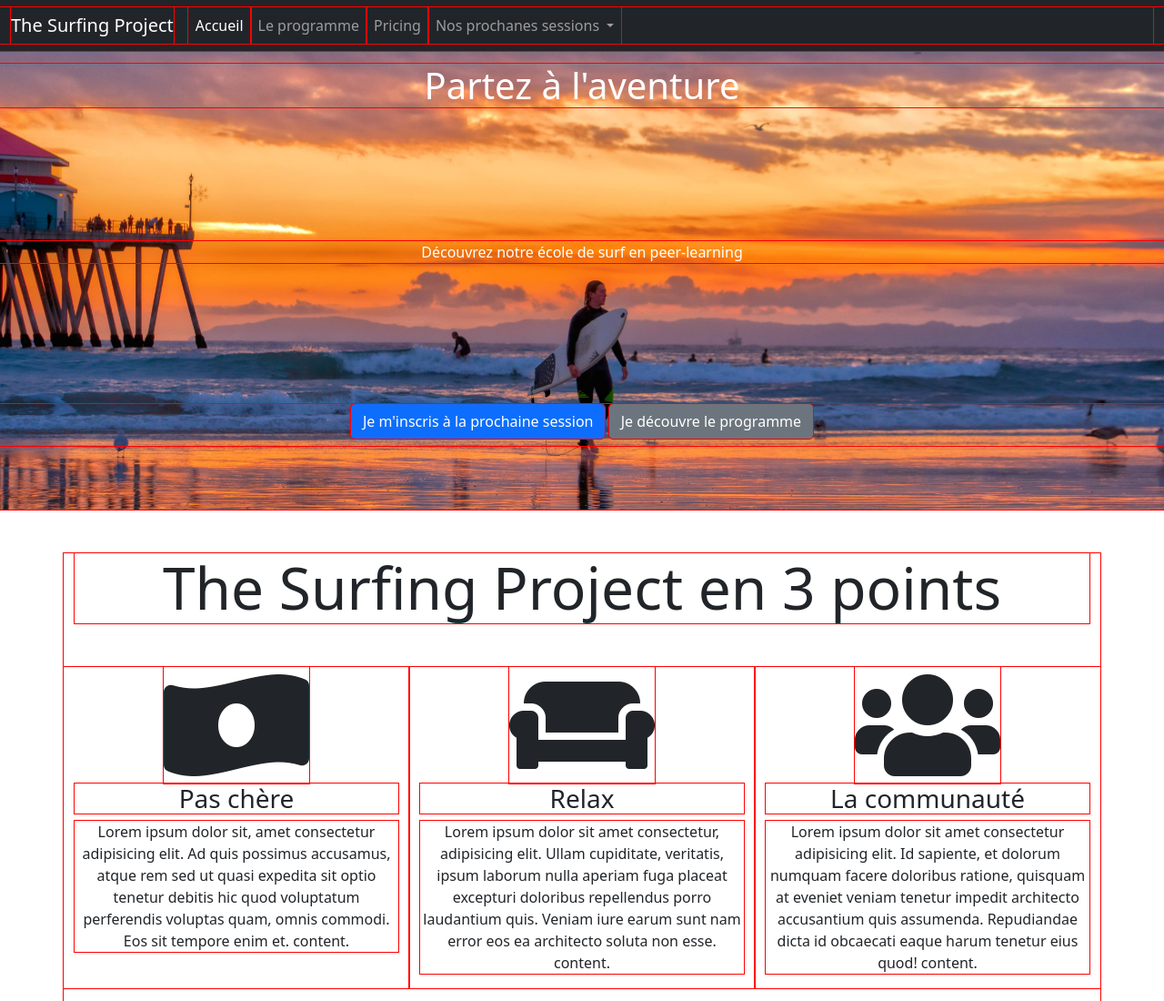
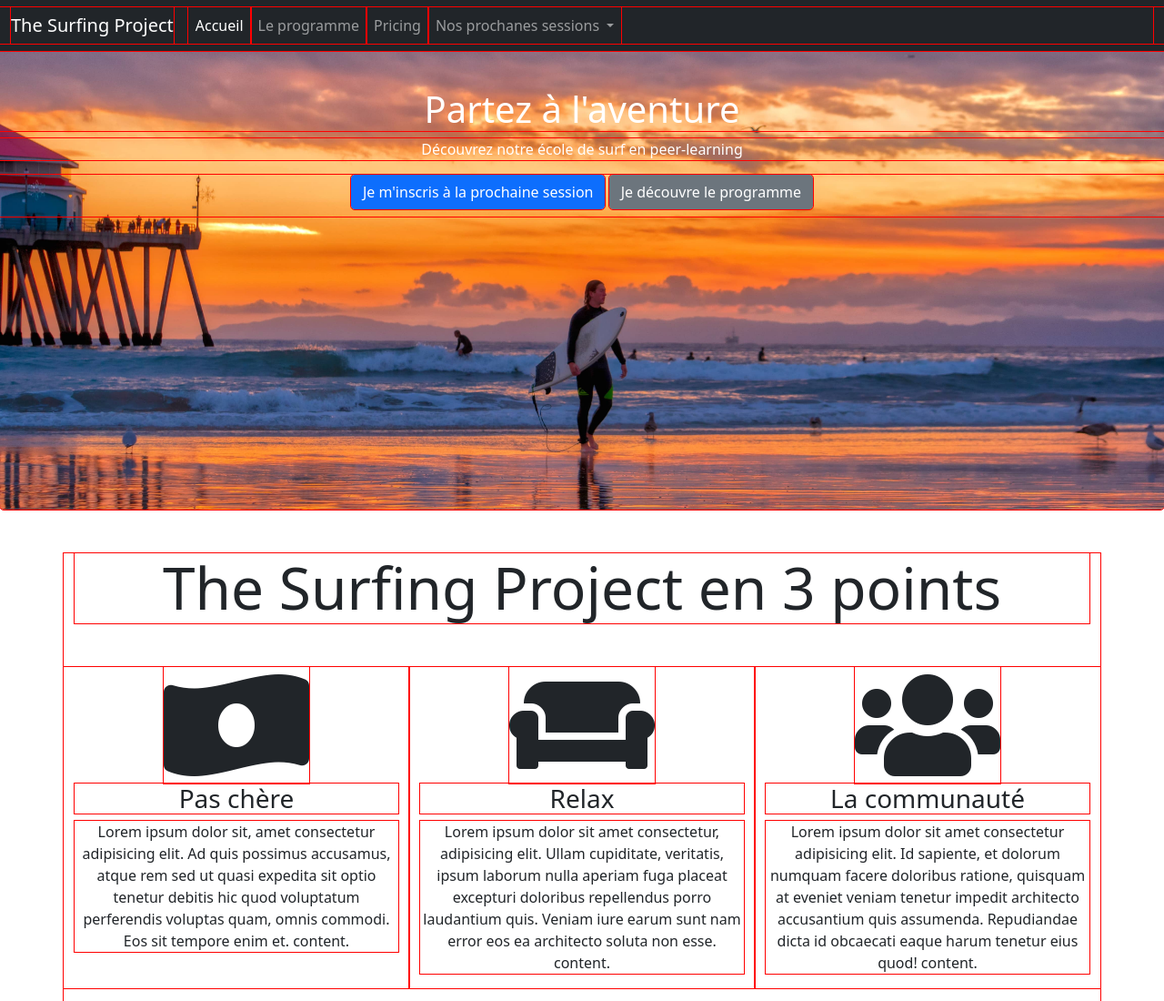
Before and after one commit to rockethelll/The_surfing_project, a plain HTML site: page index.html in a window 1280 px wide. Shown: the top 1100 px of the page at 91% size. Drawn offline with nearby package versions, Linux system fonts and the light colour scheme.

Commit message:
index ok

```diff
--- a/index.html
+++ b/index.html
@@ -53,8 +53,8 @@
 <body>
 
   <!-- Jumbotron -->
-  <div class="jumbotron text-white rounded-bottom row align-items-center justify-content-center" style="height: 70vh;">
-    <h1 class="text-center">Partez à l'aventure</h1>
+  <div class="jumbotron text-white rounded-bottom pt-5" style="height: 70vh;">
+    <h1 class="text-center pt-5">Partez à l'aventure</h1>
     <p class="text-center">Découvrez notre école de surf en peer-learning</p>
     <div class="text-center">
       <button type="button" class="btn btn-md btn-primary mb-2">Je m'inscris à la prochaine session</button>
```
